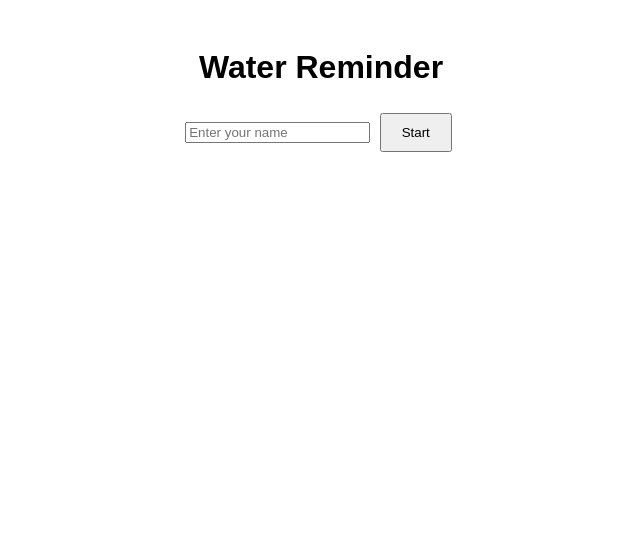
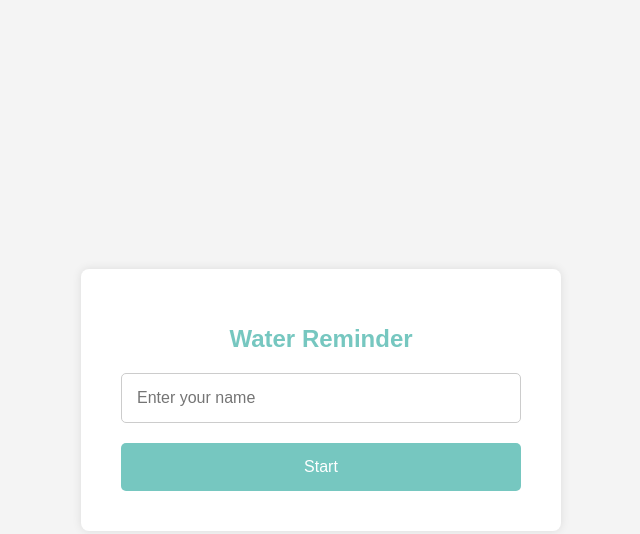
Before and after one commit to VaasudevC/Index, a plain HTML site: page index.html in a window 1280 px wide. Shown: the whole page, without its empty margins (319-959 px from the left). Drawn offline with Linux system fonts and the light colour scheme.

Commit message:
Update index.html

```diff
--- a/index.html
+++ b/index.html
@@ -5,18 +5,73 @@
     <meta name="viewport" content="width=device-width, initial-scale=1.0">
     <title>Water Reminder</title>
     <style>
-        body { font-family: Arial, sans-serif; text-align: center; padding: 20px; }
-        .progress { width: 100%; background-color: #e0e0e0; }
-        .progress-bar { width: 0%; height: 30px; background-color: #76c7c0; }
-        button { margin: 5px; padding: 10px 20px; }
+        body {
+            font-family: Arial, sans-serif;
+            background-color: #f4f4f4;
+            margin: 0;
+            padding: 0;
+            display: flex;
+            justify-content: center;
+            align-items: center;
+            height: 100vh;
+            color: #333;
+        }
+        .container {
+            background: #fff;
+            padding: 40px;
+            border-radius: 8px;
+            box-shadow: 0 0 10px rgba(0, 0, 0, 0.1);
+            text-align: center;
+            width: 100%;
+            max-width: 400px;
+        }
+        h1 {
+            font-size: 24px;
+            margin-bottom: 20px;
+            color: #76c7c0;
+        }
+        input[type="text"] {
+            width: 100%;
+            padding: 15px;
+            margin-bottom: 20px;
+            border-radius: 5px;
+            border: 1px solid #ccc;
+            font-size: 16px;
+            box-sizing: border-box;
+        }
+        button {
+            background-color: #76c7c0;
+            color: white;
+            padding: 15px 20px;
+            border: none;
+            border-radius: 5px;
+            cursor: pointer;
+            font-size: 16px;
+            width: 100%;
+        }
+        button:hover {
+            background-color: #5ab1a5;
+        }
+        .progress {
+            width: 100%;
+            background-color: #e0e0e0;
+            border-radius: 5px;
+            overflow: hidden;
+            margin-top: 20px;
+        }
+        .progress-bar {
+            width: 0%;
+            height: 30px;
+            background-color: #76c7c0;
+            transition: width 0.4s ease;
+        }
     </style>
 </head>
 <body>
+    <div class="container">
         <h1>Water Reminder</h1>
-    <div>
         <input type="text" id="username" placeholder="Enter your name">
         <button onclick="startTracking()">Start</button>
-    </div>
         <div id="logSection" style="display:none;">
             <h2>Hello, <span id="user"></span>! Log your water intake:</h2>
             <div id="glasses"></div>
@@ -24,8 +79,8 @@
                 <div class="progress-bar" id="progressBar"></div>
             </div>
         </div>
+    </div>
 
-    <!-- JavaScript goes here -->
     <script>
         function startTracking() {
             const username = document.getElementById('username').value;
@@ -38,10 +93,13 @@
             updateProgress(glassesLogged);
 
             const glassesDiv = document.getElementById('glasses');
+            glassesDiv.innerHTML = ""; // Clear previous buttons if any
             for (let i = 1; i <= 8; i++) {
                 const btn = document.createElement('button');
                 btn.innerText = `Glass ${i}`;
                 btn.disabled = i <= glassesLogged;
+                btn.style.padding = "10px 20px";
+                btn.style.margin = "5px";
                 btn.onclick = function () {
                     glassesLogged++;
                     localStorage.setItem('glassesLogged', glassesLogged);
@@ -58,7 +116,6 @@
             if (glasses === 8) alert("Congrats! You've reached your goal!");
         }
 
-        // Optional: reminder every hour
         setInterval(() => {
             alert("Don't forget to drink water!");
         }, 3600000);
```
Lines whose indentation alone changed are shown as unchanged.
